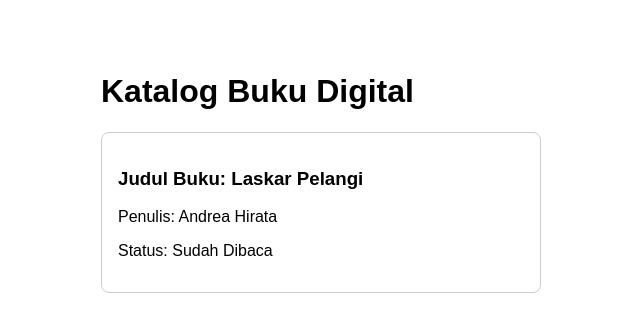
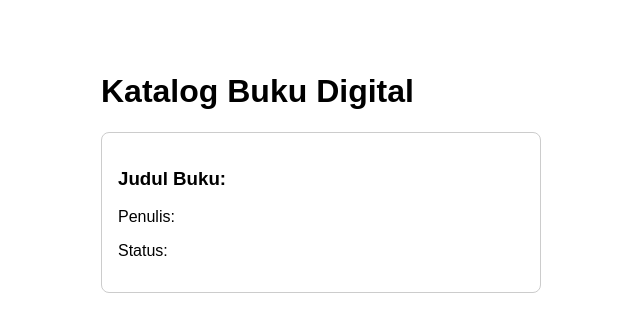
Before and after one commit to Arif48581/katalog-buku-react, a React (Vite) app: page / in a window 1280 px wide. Shown: the top 332 px of the page, without its empty margins (319-959 px from the left). Built offline with nearby package versions, Linux system fonts and the light colour scheme.

Commit message:
refactor: mengimplementasikan props judul penulis dan status pada KartuBuku

```diff
--- a/src/components/KartuBuku.jsx
+++ b/src/components/KartuBuku.jsx
@@ -1,9 +1,9 @@
-function KartuBuku() {
+function KartuBuku({ judul, penulis, status }) {
   return (
     <div style={{ border: '1px solid #ccc', padding: '16px', borderRadius: '8px', margin: '10px 0' }}>
-      <h3>Judul Buku: Laskar Pelangi</h3>
-      <p>Penulis: Andrea Hirata</p>
-      <p>Status: Sudah Dibaca</p>
+      <h3>Judul Buku: {judul}</h3>
+      <p>Penulis: {penulis}</p>
+      <p>Status: {status}</p>
     </div>
   );
 }
```
